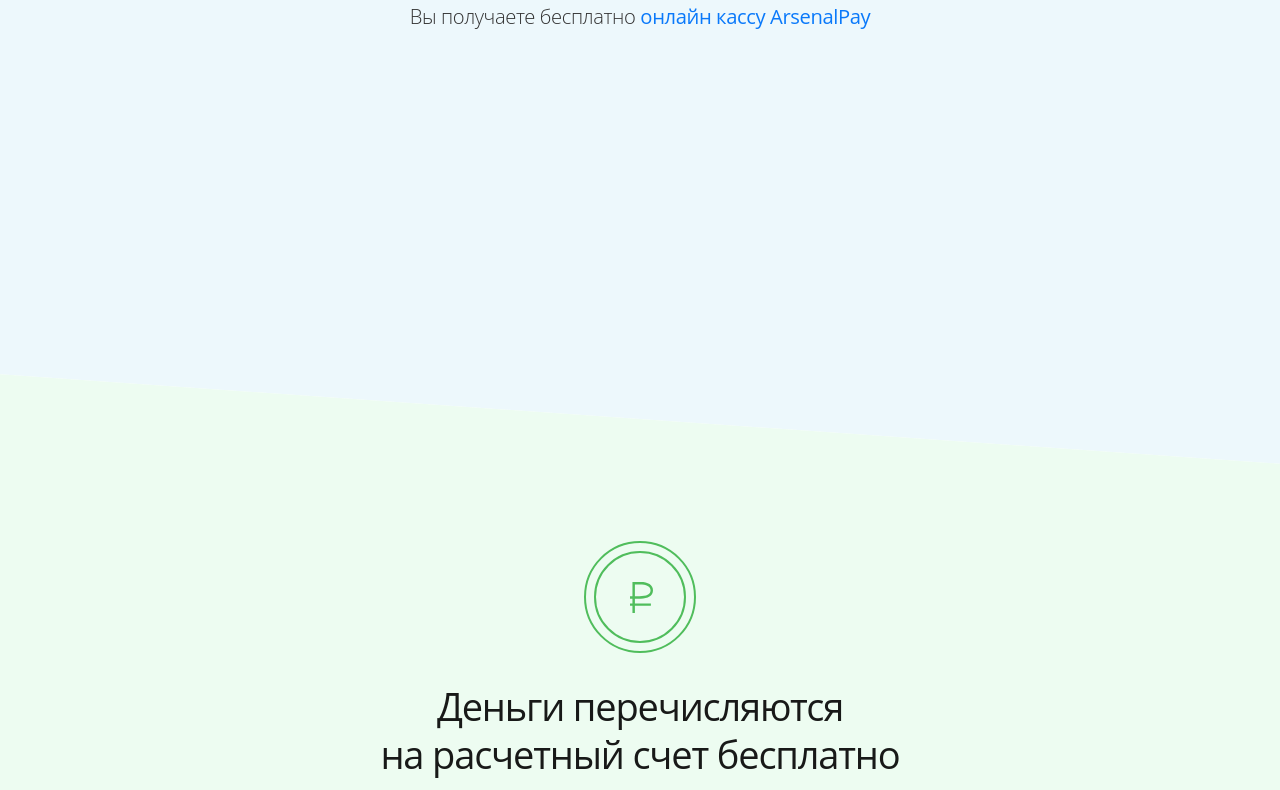
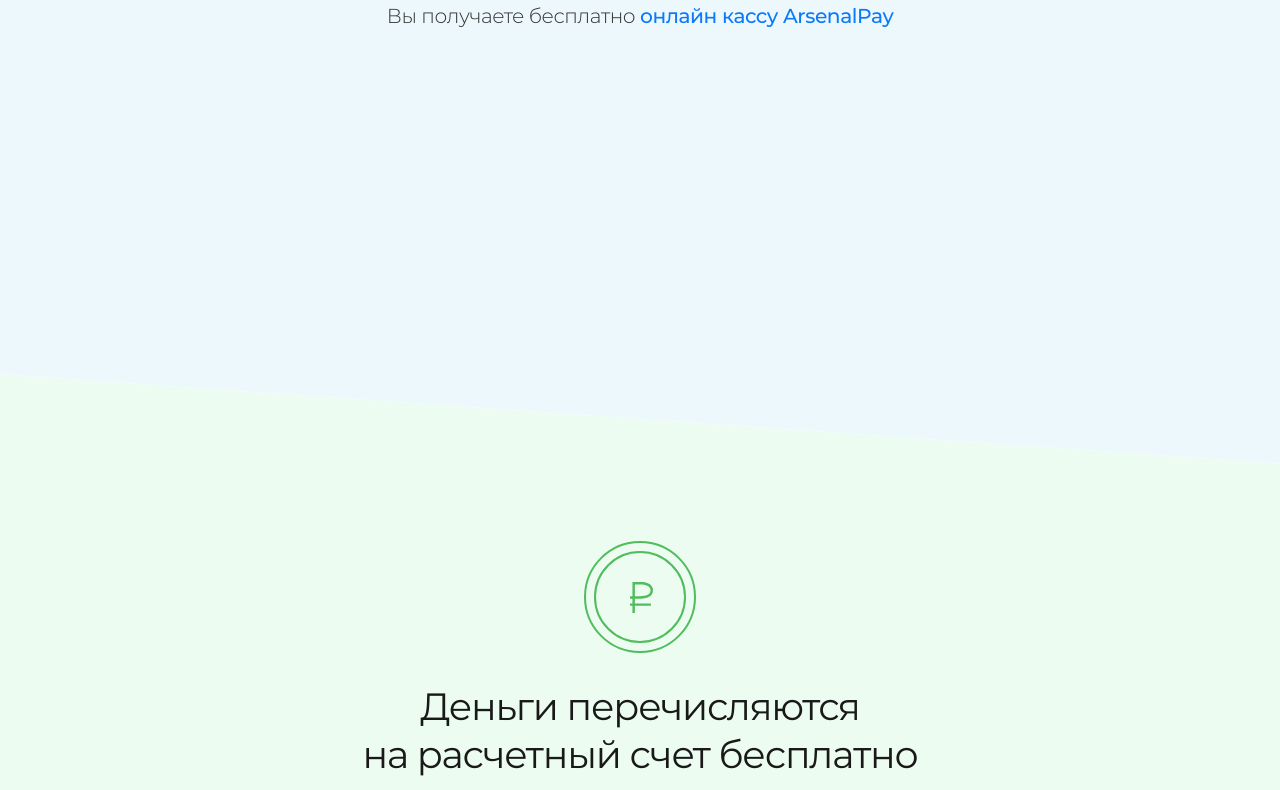
Before and after one commit to Kail1112/kail1112.github.io, a plain HTML site: page tariffs.html in a window 1280 px wide. Shown: the part 608-1398 px from the top of the page. Drawn offline with nearby package versions, Linux system fonts and the light colour scheme.

Commit message:
Add files via upload

```diff
--- a/tariffs.html
+++ b/tariffs.html
@@ -4,6 +4,36 @@
         <meta name="viewport"
               content="width=device-width, user-scalable=no, initial-scale=1.0, maximum-scale=1.0, minimum-scale=1.0">
         <meta http-equiv="X-UA-Compatible" content="ie=edge">
+        <script>
+            (function(){
+                function addFont() {
+                    var style = document.createElement('style');
+                    style.rel = 'stylesheet';
+                    document.head.appendChild(style);
+                    style.textContent = localStorage.fontsForSite;
+                }
+
+                try {
+                    if (localStorage.fontsForSite) {
+                        addFont();
+                    } else {
+                        var request = new XMLHttpRequest();
+                        request.open('GET', '/styles/css/fonts.css', true);
+
+                        request.onload = function() {
+                            if (request.status >= 200 && request.status < 400) {
+                                localStorage.fontsForSite = request.responseText;
+                                addFont();
+                            }
+                        }
+                        request.send();
+                    }
+                } catch(ex) {
+                    console.error('Ошибка во время подгрузки шрифтов')
+                }
+            }());
+        </script>
+
         <link rel="stylesheet" href="https://unpkg.com/swiper/css/swiper.min.css">
         <link rel="stylesheet" href="styles/css/main.css">
         <title>Прием платежей по низким тарифам без абонентской платы</title>
```
Also changed, not shown: payment-acceptance.html (+30 -0 lines).
